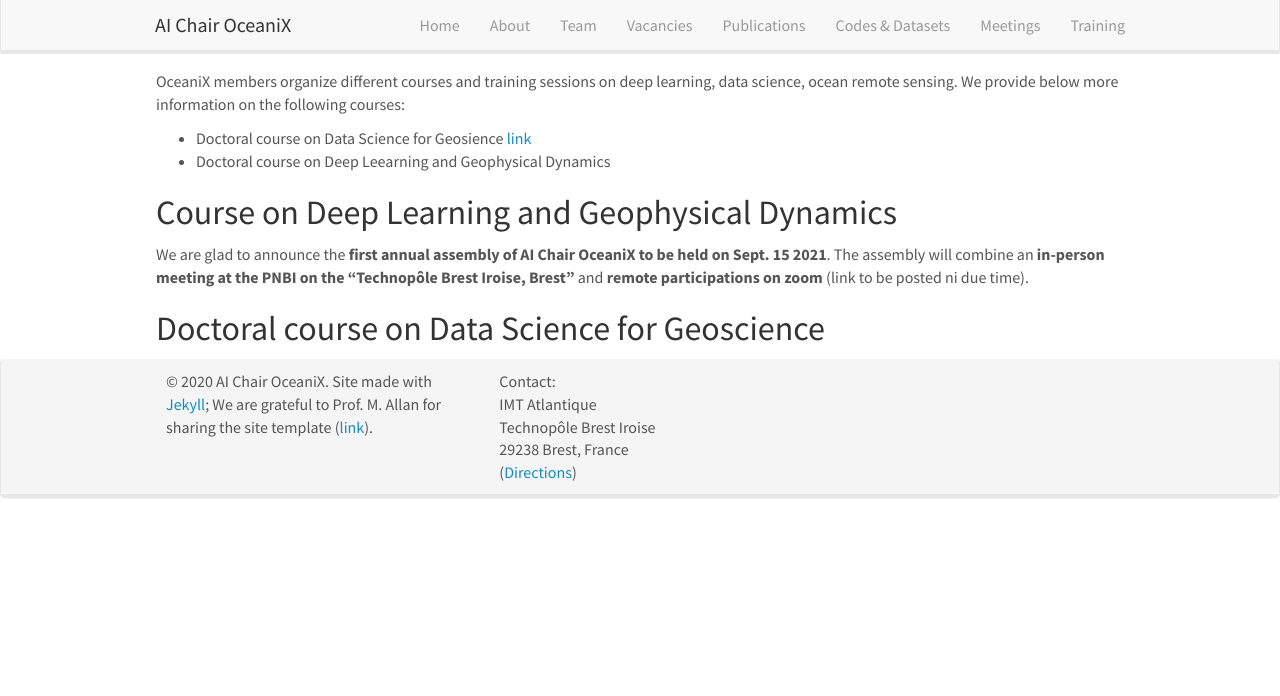
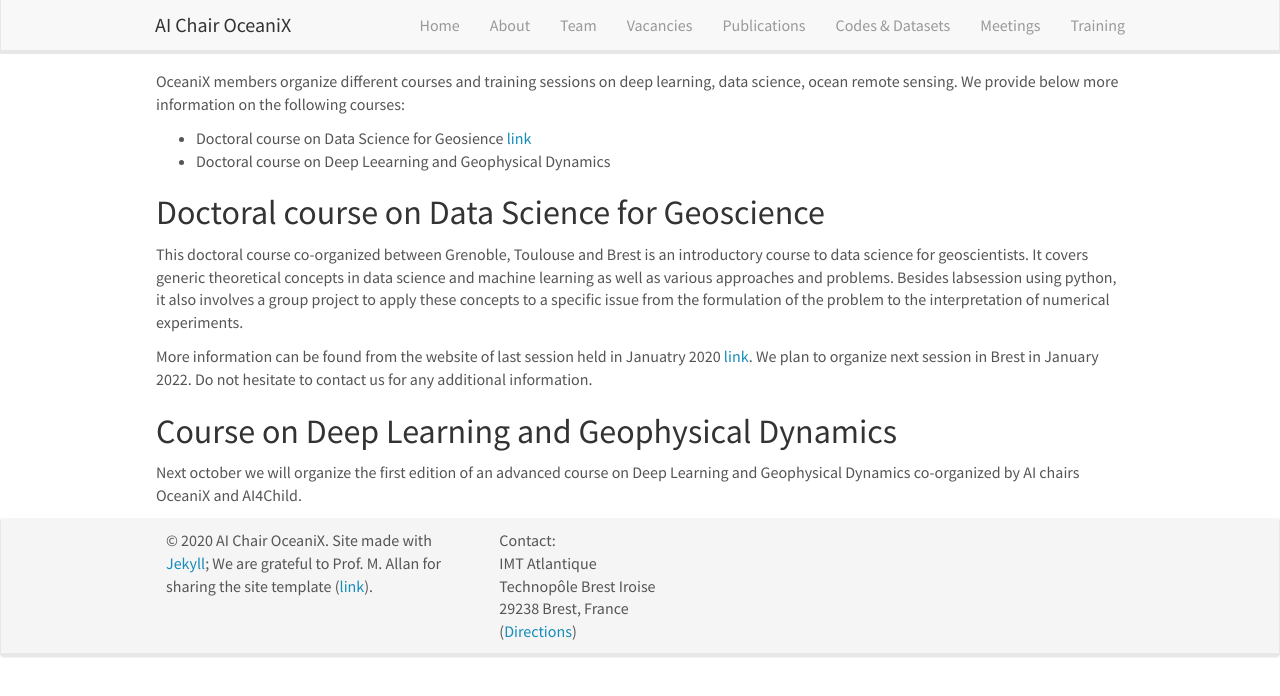
Before and after one commit to CIA-Oceanix/CIA-Oceanix.github.io, a Jekyll site: the page built from _pages/training.md, in a window 1280 px wide. Shown: the top 696 px of the page. Built offline with Jekyll 4.4.1, drawn with Linux system fonts in a browser that asks for light colours; nearby versions of some CDN libraries.

Commit message:
Update training.md

```diff
--- a/_pages/training.md
+++ b/_pages/training.md
@@ -10,9 +10,11 @@ OceaniX members organize different courses and training sessions on deep learnin
 - Doctoral course on Data Science for Geosience [link](#training-doctoral-course-on-data-science-for-geoscience)
 - Doctoral course on Deep Leearning and Geophysical Dynamics
 
+## Doctoral course on Data Science for Geoscience
+This doctoral course co-organized between Grenoble, Toulouse and Brest is an introductory course to data science for geoscientists. It covers generic theoretical concepts in data science and machine learning as well as various approaches and problems. Besides labsession using python, it also involves a group project to apply these concepts to a specific issue from the formulation of the problem to the interpretation of numerical experiments.
+
+More information can be found from the website of last session held in Januatry 2020 [link](https://dsg2020.wordpress.com/).
+We plan to organize next session in Brest in January 2022. Do not hesitate to contact us for any additional information.
+
 ## Course on Deep Learning and Geophysical Dynamics
-
-We are glad to announce the **first annual assembly of AI Chair OceaniX to be held on Sept. 15 2021**.
-The assembly will combine an **in-person meeting at the PNBI on the "Technopôle Brest Iroise, Brest"** and **remote participations on zoom** (link to be posted ni due time).
-
-## Doctoral course on Data Science for Geoscience
+Next october we will organize the first edition of an advanced course on Deep Learning and Geophysical Dynamics co-organized by AI chairs OceaniX and AI4Child.
```
